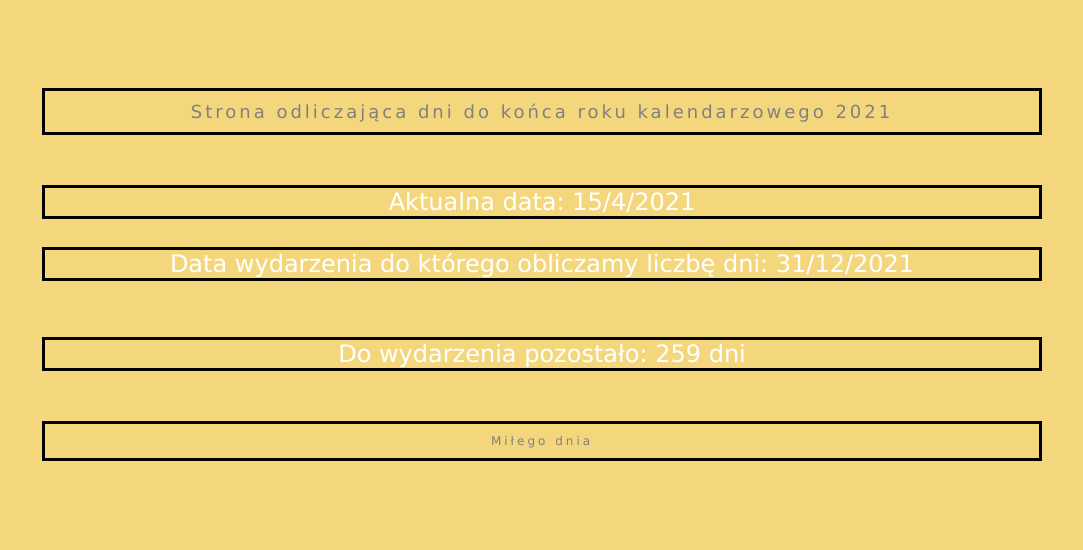
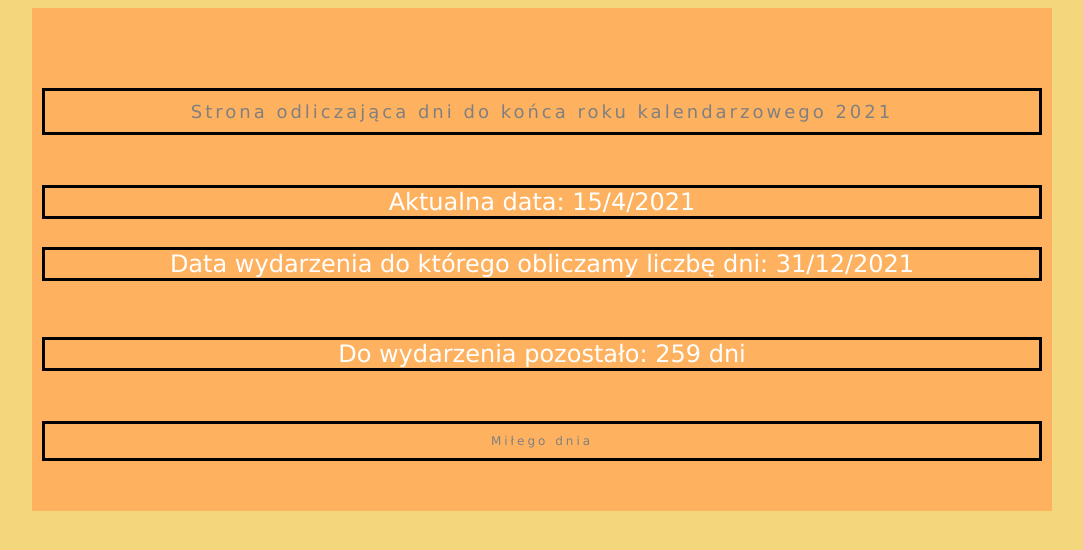
Before and after one commit to slosw2cg01/js, a plain HTML site: page index.html in a window 1280 px wide. Shown: the whole page, without its empty margins (98-1181 px from the left). Drawn offline with Linux system fonts and the light colour scheme.

Commit message:
Update style.css

```diff
--- a/style.css
+++ b/style.css
@@ -11,7 +11,7 @@ color: white;
 	padding-left: 10px;
 	padding-right: 10px;
 	padding-bottom:50px;
-	background-color: #f4d77d;
+	background-color: #feb15f;
 	margin: auto;
     width: 1000px;
 }
```
